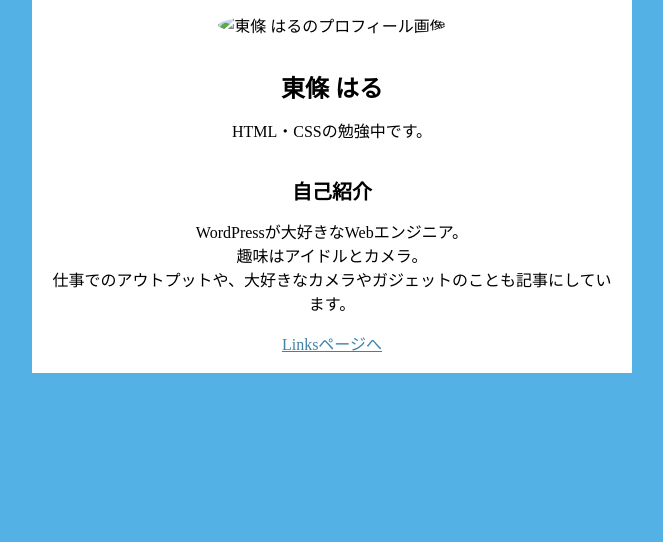
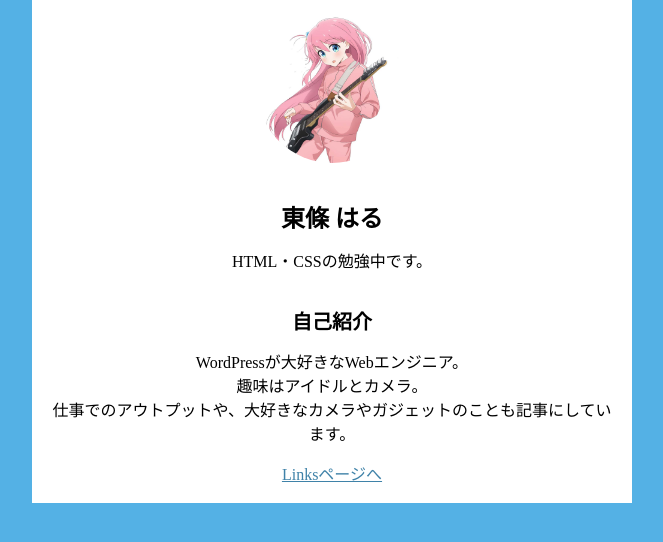
Before and after one commit to kanatak426/pecocal, a plain HTML site: page index.html in a window 1280 px wide. Shown: the part 88-630 px from the top of the page, without its empty margins (308-971 px from the left). Drawn offline with Linux system fonts and the light colour scheme.

Commit message:
Update index.html

```diff
--- a/index.html
+++ b/index.html
@@ -3,8 +3,8 @@
     <head>
         <meta charset="UTF-8">
         <meta name="viewport" content="width=device-width, initial-scale=1.0">
-        <title>東條はるのプロフィールページ</title>
-        <meta name="description" content="東條はるのプロフィールを詳しく紹介します！" />
+        <title>かねいのプロフィールページ</title>
+        <meta name="description" content="かねいのプロフィールを詳しく紹介します！" />
         <style>
             * {
                 margin: 0;
@@ -76,7 +76,7 @@
         <div class="content">
             <h1 class="heading-lv1 text-center">Profile</h1>
             <figure class="profile-image">
-                <img src="./images/profile.jpg" alt="東條 はるのプロフィール画像" width="300" height="300">
+                <img src="assets/images/btr_gtou.jpg" alt="東條 はるのプロフィール画像" width="300" height="300">
             </figure>
 
             <h2 class="heading-lv2 heading-margin text-center">東條 はる</h2>
```
